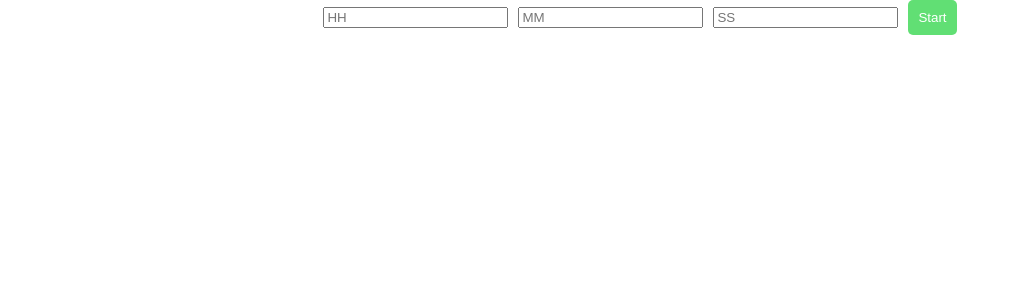
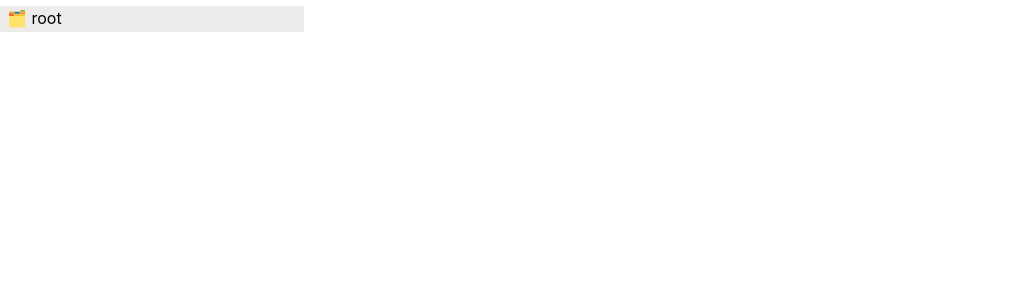
Before and after one commit to rishgupta2301/ReactJS_Machine_Coding_Questions, a React (Create React App) app: page / in a window 1280 px wide. Shown: the top 300 px of the page, without its empty margins (0-1020 px from the left). Built offline with nearby package versions, Linux system fonts and the light colour scheme.

Commit message:
implemented the file explorer and will proceed to add the buttons to add a folder/file

```diff
--- a/src/App.js
+++ b/src/App.js
@@ -1,7 +1,8 @@
 // import CustomLoader from '../temp_component/customLoader/customLoader'
 // import InfiniteScroll from '../temp_component/infiniteScroll/InfiniteScroll';
 // import ProgressBar from '../temp_component/progressBar/ProgressBar';
-import CountdownTimer from '../src/components/countdownTimer/CountdownTimer';
+// import CountdownTimer from './components/countdownTimer/countdownTimer';
+import ExplorerComponent from "./components/fileExplorer/explorerComponent";
 
 function App() {
   return (
@@ -9,7 +10,8 @@ function App() {
      {/* <CustomLoader size="large"/> */}
      {/* <InfiniteScroll /> */}
      {/* <ProgressBar timer="5s" /> */}
-     <CountdownTimer />
+     {/* <CountdownTimer /> */}
+     <ExplorerComponent />
 
     </div>
   );
--- /dev/null
+++ b/src/components/fileExplorer/explorerComponent.jsx
@@ -0,0 +1,19 @@
+import { useState } from "react";
+import explorer from './folderData';
+import Folder from "./folder";
+
+const ExplorerComponent = () => {
+
+    const [explorerData, setExplorerData] = useState(explorer)
+    console.log(explorerData);
+
+    return(
+        <div>
+            <Folder explorer={explorerData}/>
+        </div>
+    )
+
+}
+
+
+export default ExplorerComponent;
--- /dev/null
+++ b/src/components/fileExplorer/folder.js
@@ -0,0 +1,31 @@
+import { useState } from "react";
+import '../fileExplorer/styles.css'
+
+const Folder = ({ explorer }) => {
+  console.log(explorer);
+
+    const [expand, setExpand] = useState(false);
+
+  if(explorer.isFolder) {
+  return (
+    <div style={{ marginTop: 5 }}>
+      <div className="folder" style={{cursor:"pointer"}} onClick={() => setExpand(!expand)}>
+        <span >🗂️ {explorer.name}</span>
+      </div>
+      <div style={{display: expand ? 'block' : 'none', paddingLeft:25}}>
+        {explorer.items.map((item) => {
+            return (
+                // <span>📄 {item.name}</span>
+                <Folder explorer={item} key={item.id}/>
+            )
+        })}
+      </div>
+    </div>
+  );
+}
+else{
+    return <span className="file">📄 {explorer.name}</span>
+}
+};
+
+export default Folder;
--- /dev/null
+++ b/src/components/fileExplorer/folderData.js
@@ -0,0 +1,72 @@
+const explorer = {
+    id:"1",
+    name: "root",
+    isFolder: true,
+    items: [
+      {
+        id:"2",
+        name: "public",
+        isFolder: true,
+        items: [
+          {
+            id:"3",
+            name: "public nested 1",
+            isFolder: true,
+            items: [
+              {
+                id:"4",
+                name: "index.html",
+                isFolder: false,
+                items: []
+              },
+              {
+                id:"5",
+                name: "hello.html",
+                isFolder: false,
+                items: []
+              }
+            ]
+          },
+          {
+            id:"6",
+            name: "public_nested_file",
+            isFolder: false,
+            items: []
+          }
+        ]
+      },
+      {
+        id:"7",
+        name: "src",
+        isFolder: true,
+        items: [
+          {
+            id:"8",
+            name: "App.js",
+            isFolder: false,
+            items: []
+          },
+          {
+            id:"9",
+            name: "Index.js",
+            isFolder: false,
+            items: []
+          },
+          {
+            id:"10",
+            name: "styles.css",
+            isFolder: false,
+            items: []
+          }
+        ]
+      },
+      {
+        id:"11",
+        name: "package.json",
+        isFolder: false,
+        items: []
+      }
+    ]
+  };
+
+  export default explorer;
--- /dev/null
+++ b/src/components/fileExplorer/styles.css
@@ -0,0 +1,21 @@
+.folder {
+    margin-top: 6px;
+    background-color: rgb(238, 235, 235);
+    display: flex;
+    align-items: center;
+    justify-content: space-between;
+    padding: 2px;
+    width: 300px;
+    cursor: pointer;
+  }
+
+  .folder > span {
+    margin: 0 5px 2px 5px;
+  }
+
+  .file {
+    margin-top: 5px;
+    padding-left: 5px;
+    display: flex;
+    flex-direction: column;
+  }
```
